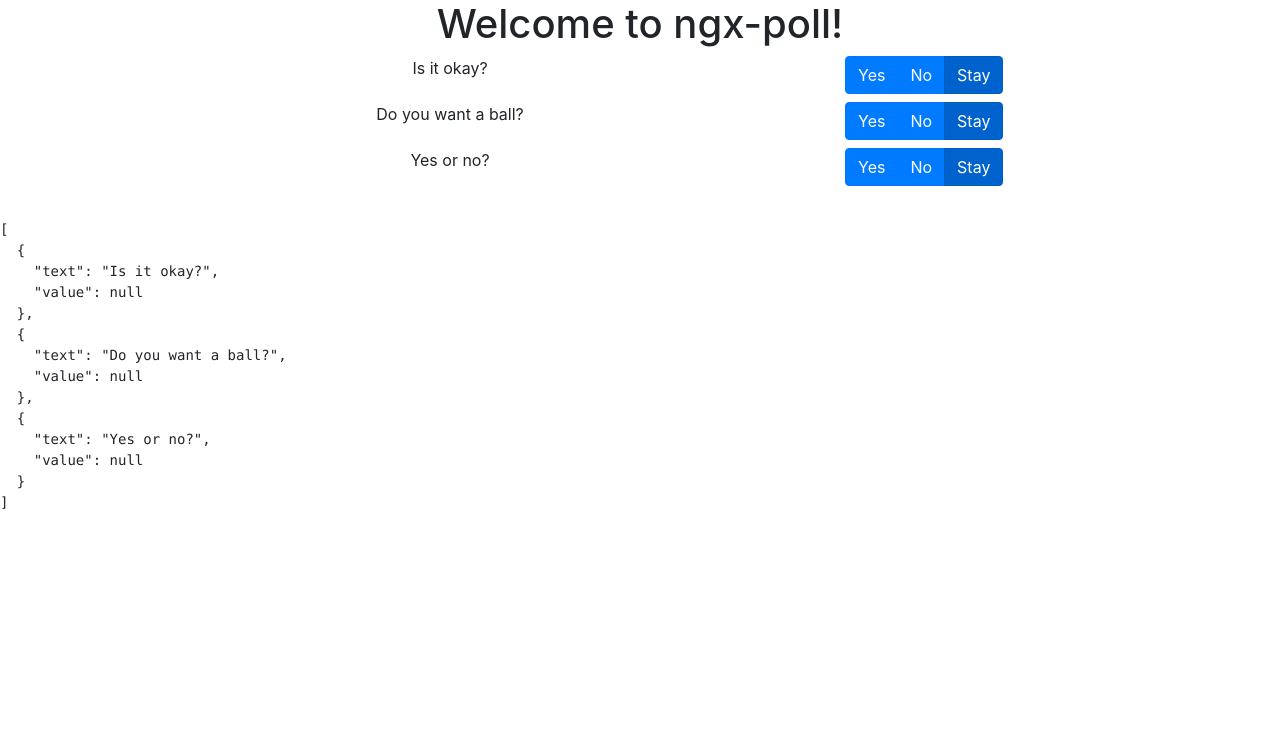
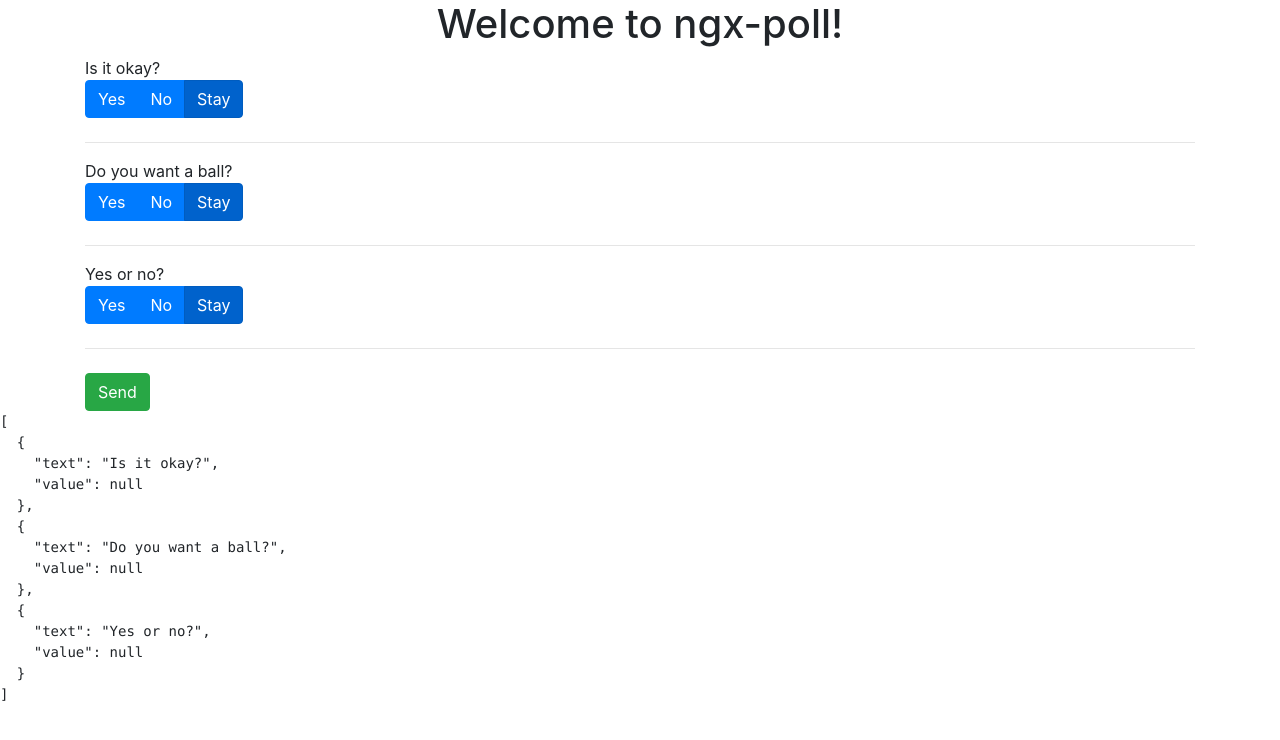
Before and after one commit to borosr/ngx-poll, an Angular app: page / in a window 1280 px wide. Shown: the top 740 px of the page. Built offline with nearby package versions, Linux system fonts and the light colour scheme.

Commit message:
version update, set disabled property, design fix

```diff
--- a/package.json
+++ b/package.json
@@ -1,6 +1,6 @@
 {
   "name": "ngx-poll",
-  "version": "0.0.6-ng5",
+  "version": "0.0.7-ng5",
   "license": "MIT",
   "repository": {
     "type": "git",
--- a/src/app/app.component.html
+++ b/src/app/app.component.html
@@ -6,6 +6,6 @@
 </div>
 <div>
   <ngx-poll [questions]="questions"
-    [tertiaryButtonShow]="true"></ngx-poll>
+    [tertiaryButtonShow]="true" [submitButtonShow]="true"></ngx-poll>
 </div>
 <pre>{{ questions | json}}</pre>
--- a/src/app/modules/poll/poll.component.ts
+++ b/src/app/modules/poll/poll.component.ts
@@ -6,14 +6,15 @@ import { Component, OnInit, Input, Output, EventEmitter } from '@angular/core';
   template: `
 <ng-container *ngIf="dataLoaded;else notLoaded">
   <div class="container">
-    <div class="row"
-      *ngFor="let question of questions;let i = index">
-      <div class="col-md-8 col-12 text-center">{{ question.text }}</div>
-      <div class="col-md-4 col-12">
+    <ng-container *ngFor="let question of questions;let i = index">
+      <div class="row">
+        <div class="col-12">{{ question.text }}</div>
+        <div class="col-12">
           <div class="btn-group">
             <label class="btn btn-primary"
               [(ngModel)]="question.value"
               btnRadio
+              [disabled]="disabled"
               [btnRadio]="primaryButtonValue"
               tabindex="0"
               name="{{ 'yes_btn_' + i }}"
@@ -21,6 +22,7 @@ import { Component, OnInit, Input, Output, EventEmitter } from '@angular/core';
             <label class="btn btn-primary"
               [(ngModel)]="question.value"
               btnRadio
+              [disabled]="disabled"
               [btnRadio]="secondaryButtonValue"
               tabindex="0"
               name="{{ 'no_btn_' + i }}"
@@ -29,6 +31,7 @@ import { Component, OnInit, Input, Output, EventEmitter } from '@angular/core';
               *ngIf="tertiaryButtonShow"
               [(ngModel)]="question.value"
               btnRadio
+              [disabled]="disabled"
               [btnRadio]="tertiaryButtonValue"
               tabindex="0"
               name="{{ 'stay_btn_' + i }}"
@@ -36,9 +39,10 @@ import { Component, OnInit, Input, Output, EventEmitter } from '@angular/core';
           </div>
         </div>
         </div>
+        <hr />
+      </ng-container>
       <div class="row mt-4">
-      <div class="col-md-8"></div>
-      <div class="col-md-4">
+        <div class="col-12">
           <button class="btn btn-success"
           *ngIf="submitButtonShow"
           (click)="sendData()">{{ submitButtonTitle }}</button>
@@ -69,6 +73,8 @@ export class PollComponent implements OnInit {
   @Input() submitButtonTitle: string = 'Send';
   @Input() submitButtonShow: boolean = false;
 
+  @Input() disabled: boolean = false;
+
   @Input() dataLoaded = true;
 
   @Input('questions') questions: [{ text: string, value: any }];
```
Lines whose indentation alone changed are shown as unchanged.
